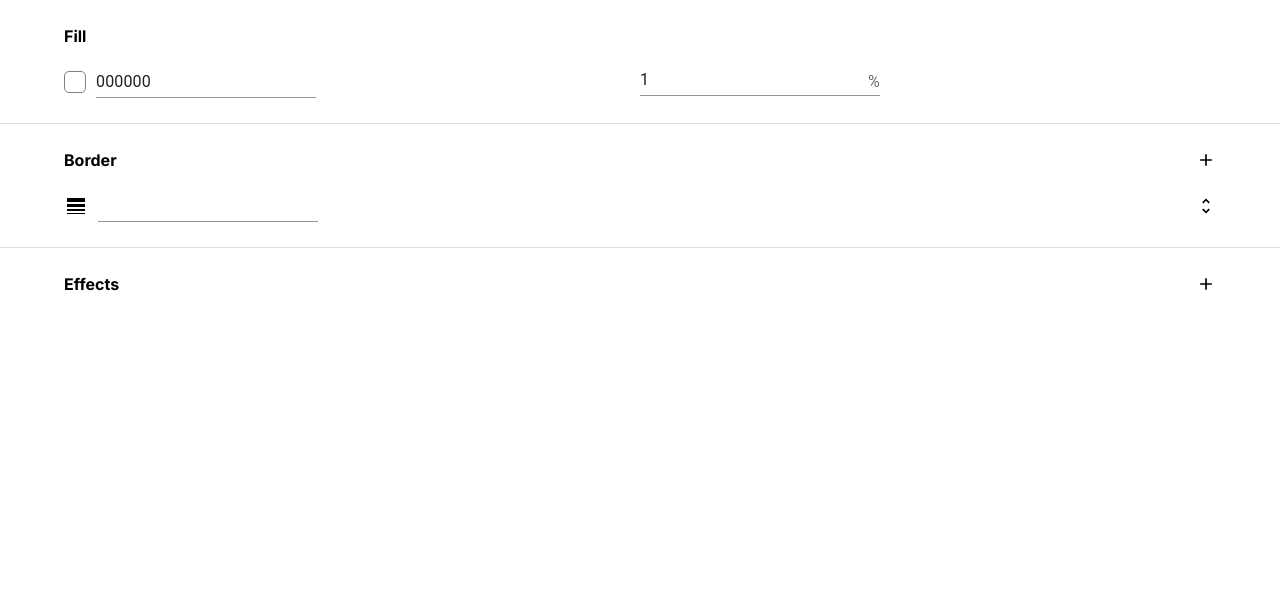
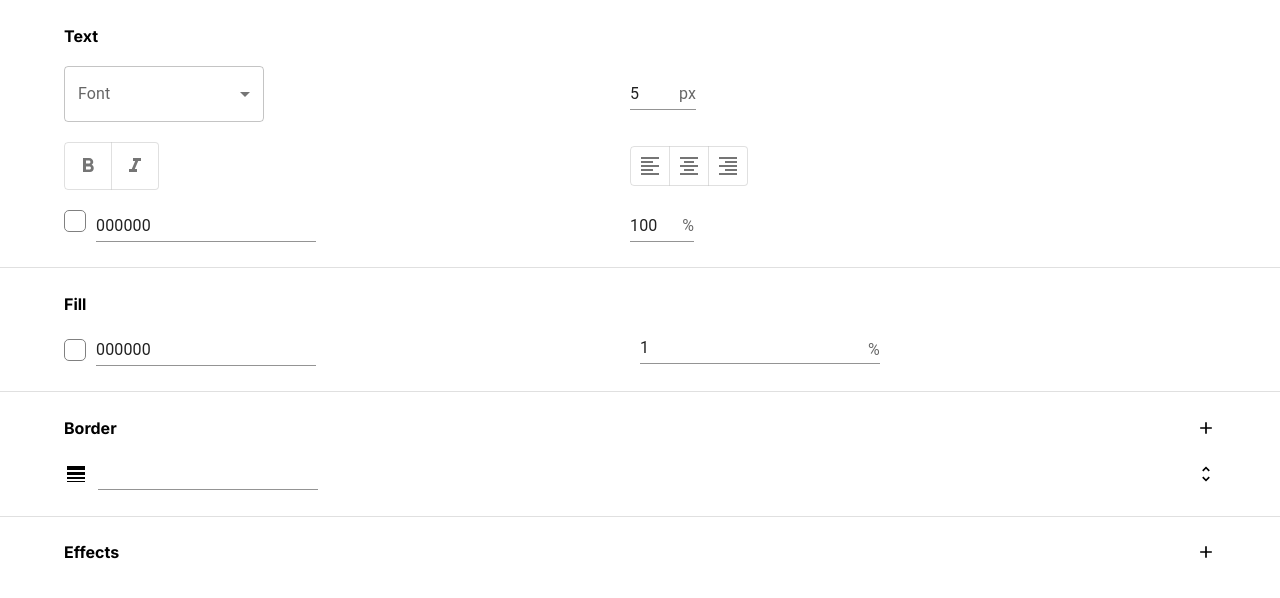
Before and after one commit to nickjiang2378/starter-css, a React (Create React App) app: page / in a window 1280 px wide. Shown: the top 598 px of the page. Built offline with nearby package versions, Linux system fonts and the light colour scheme.

Commit message:
Finished the Text Dashboard UI

```diff
--- a/src/App.css
+++ b/src/App.css
@@ -67,7 +67,7 @@
 }
 
 .icon-btn:hover {
-  background-color: #D3D3D3;
+  background-color: #eeeeee;
   cursor: pointer;
 }
 
--- a/src/pages/EditDashboard.jsx
+++ b/src/pages/EditDashboard.jsx
@@ -5,6 +5,7 @@ import Box from '@mui/material/Box';
 import FillDashboard from "./FillDashboard";
 import BorderDashboard from "./BorderDashboard";
 import EffectsDashboard from "./EffectsDashboard.jsx/EffectsDashboard";
+import TextDashboard from "./TextDashboard";
 import { listenForElementChanges } from "../scripts/updateStyle";
 import { Divider } from "@mui/material";
 
@@ -24,11 +25,14 @@ export default function EditDashboard() {
 
     return (
       <div>
+        <TextDashboard />
+        <Divider />
         <FillDashboard />
         <Divider />
         <BorderDashboard />
         <Divider />
         <EffectsDashboard />
+
       </div>
       );
 }
--- a/src/pages/StandardLayout.jsx
+++ b/src/pages/StandardLayout.jsx
@@ -1,6 +1,6 @@
-export default function StandardLayout({ begin, middle, endIcon }) {
+export default function StandardLayout({ sx, begin, middle, endIcon }) {
     return (
-        <div style={{ display: "flex", alignItems: "center" }}>
+        <div style={{ ...sx, display: "flex", alignItems: "center" }}>
             <div style={{ flex: 1 }}>
                 {begin}
             </div>
--- /dev/null
+++ b/src/pages/TextDashboard.jsx
@@ -0,0 +1,156 @@
+import { useState } from "react";
+
+import { TextField, Input, InputAdornment, ToggleButtonGroup, ToggleButton } from "@mui/material";
+import FormatBoldIcon from '@mui/icons-material/FormatBold';
+import FormatItalicIcon from '@mui/icons-material/FormatItalic';
+import FormatColorTextIcon from '@mui/icons-material/FormatColorText';
+import FormatAlignLeftIcon from '@mui/icons-material/FormatAlignLeft';
+import FormatAlignCenterIcon from '@mui/icons-material/FormatAlignCenter';
+import FormatAlignRightIcon from '@mui/icons-material/FormatAlignRight';
+
+import StandardLayout from "./StandardLayout";
+import Dropdown from "../components/Dropdown";
+import ColorPicker from "../components/ColorPicker";
+
+export default function TextDashboard() {
+    const [alignment, setAlignment] = useState();
+    const [fontSize, setFontSize] = useState("5");
+    const [font, setFont] = useState("");
+    const [textColor, setTextColor] = useState()
+    const [fontStyle, setFontStyle] = useState("");
+    const [formats, setFormats] = useState('');
+    const [opacity, setOpacity] = useState("100");
+
+    const possibleFontStyles = [
+        { style: "italicized", action: () => setFontStyle('italic') }
+    ];
+    const fonts = ["Calibri"];
+    const colorPickerBorder = '1px solid grey';
+
+    const changeAlignment = (event, newAlignment) => {
+        setAlignment(newAlignment);
+    };
+
+    const changeFormat = (event, newFormats) => {
+        console.log(newFormats);
+        setFormats(newFormats);
+    };
+
+    const changeFontSize = (event) => {
+        setFontSize(event.target.value);
+    }
+
+    const handleColorChange = (prop) => (event) => {
+        setTextColor({...textColor, [prop]: event.target.value})
+    }
+
+    return (
+        <div className="container">
+            <div className="category-header bold">
+                Text
+            </div>
+            <StandardLayout
+                begin={
+                    <Dropdown
+                        title="Font"
+                        options={fonts}
+                        defaultIndex={1}
+                        displayOption={font}
+                        setDisplayOption={setFont}
+                    />
+                }
+                middle={
+                    <Input
+                        label="Font Size"
+                        value={fontSize}
+                        shrink
+                        variant="standard"
+                        onChange={changeFontSize}
+                        endAdornment={<InputAdornment position="end">px</InputAdornment>}
+                        sx={{ width: `calc(${fontSize.length}em + 50px)`, maxWidth: "7em" }}
+                    />
+                }
+            />
+            <StandardLayout
+                begin={
+                    <ToggleButtonGroup
+                        value={formats}
+                        onChange={changeFormat}
+                        aria-label="text formatting"
+                    >
+                        <ToggleButton
+                            disableRipple
+                            value="bold"
+                            aria-label="bold">
+                            <FormatBoldIcon />
+                        </ToggleButton>
+                        <ToggleButton
+                            disableRipple
+                            value="italic"
+                            aria-label="italic">
+                            <FormatItalicIcon />
+                        </ToggleButton>
+                    </ToggleButtonGroup>
+                }
+                middle={
+                    <ToggleButtonGroup
+                        value={alignment}
+                        onChange={changeAlignment}
+                        size="small"
+                        sx={{ alignSelf: 'stretch' }}
+                        exclusive
+                    >
+                        <ToggleButton variant="text" disableRipple value="left" key="left">
+                            <FormatAlignLeftIcon />
+                        </ToggleButton>
+                        <ToggleButton variant="text" disableRipple value="center" key="center">
+                            <FormatAlignCenterIcon />
+                        </ToggleButton>
+                        <ToggleButton variant="text" disableRipple value="right" key="right">
+                            <FormatAlignRightIcon />
+                        </ToggleButton>
+                    </ToggleButtonGroup>
+                }
+                sx={{ marginTop: '20px', marginBottom: '20px' }}
+            />
+            <StandardLayout
+                begin={
+                    <>
+                        <ColorPicker
+                            color={{ hex: textColor?.hex }}
+                            setColor={setTextColor}
+                            outerSx={{ display: 'inline-block'}}
+                        >
+                            <div
+                                className="solid-color-btn"
+                                style={{ backgroundColor: textColor?.hex, border: colorPickerBorder }}
+                            />
+                        </ColorPicker>
+                        <TextField
+                            id="standard-basic"
+                            variant="standard"
+                            value={textColor?.hex ? textColor?.hex : "000000"}
+                            onChange={handleColorChange("hex")}
+                            sx={{ marginLeft: '10px', display: 'inline-block'}}
+                        />
+                    </>
+                }
+                middle={
+                    <Input
+                        value={opacity}
+                        onChange={(e) => setOpacity(e.target.value)}
+                        variant="standard"
+                        sx={{ width: `calc(${opacity.length}em + 50px)`, maxWidth: "4em" }}
+                        endAdornment={
+                            <InputAdornment
+                                position="end"
+                            >
+                                %
+                            </InputAdornment>
+                        }
+                    />
+                }
+            />
+        </div>
+    )
+}
```
